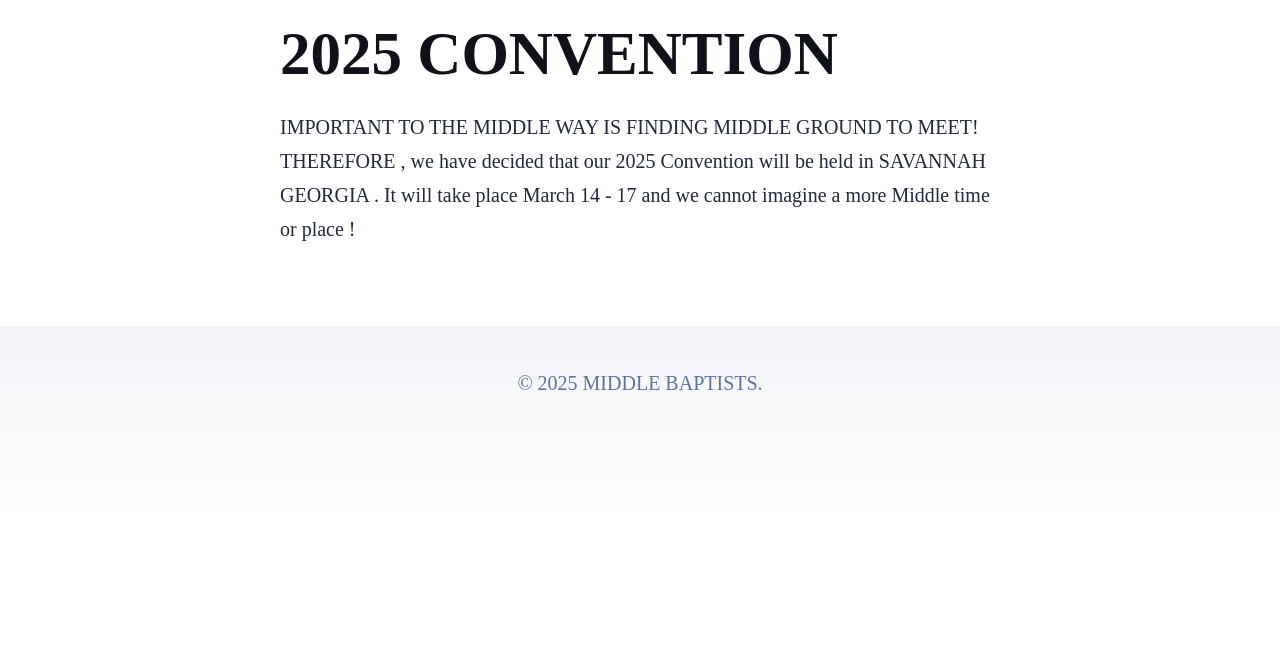
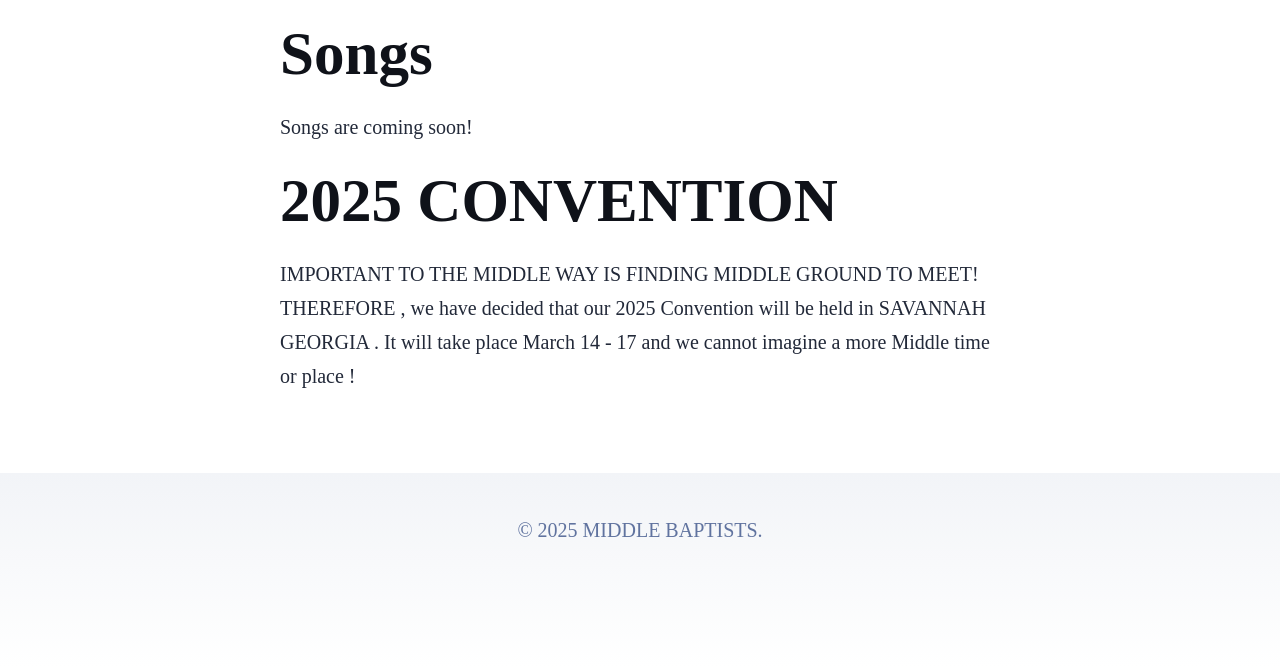
Before and after one commit to eess-901/broken-disk-f275, an Astro site: page / in a window 1280 px wide. Shown: the part 891-1558 px from the top of the page. Before the commit the page ends 1411 px from the top, so only its background shows below. Built offline with nearby package versions, Linux system fonts and the light colour scheme; Astro itself is replaced by a stand-in of ours.

Commit message:
Update index.astro

```diff
--- a/src/pages/index.astro
+++ b/src/pages/index.astro
@@ -28,6 +28,11 @@ the release of our Reverend  Ambrosia, (Be'Adonaoi!)'s New Book !
 
 <p><img src="https://middlebaptists.org/The%20Middle%20Way%202.PNG" alt="" width="50%" /></p>
 
+			<h1>Songs</h1>
+			<p>
+Songs are coming soon!
+			</p>
+
 			<h1>2025 CONVENTION</h1>
 			<p>
 IMPORTANT TO THE MIDDLE WAY IS FINDING MIDDLE GROUND TO MEET! THEREFORE	, we have decided that our 2025 Convention will be held in SAVANNAH GEORGIA .
```
